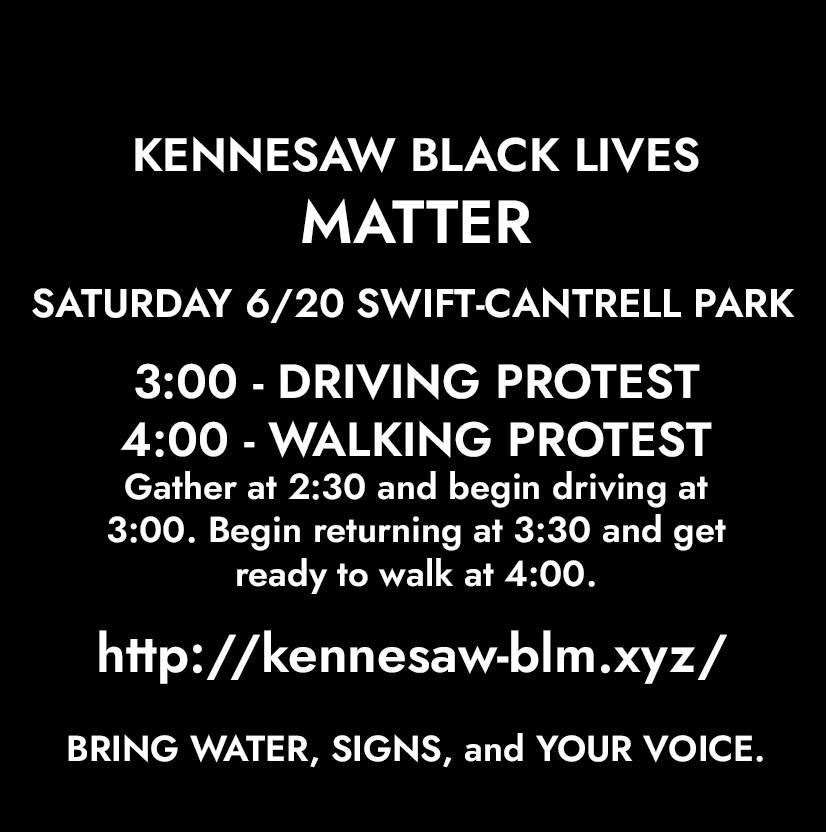
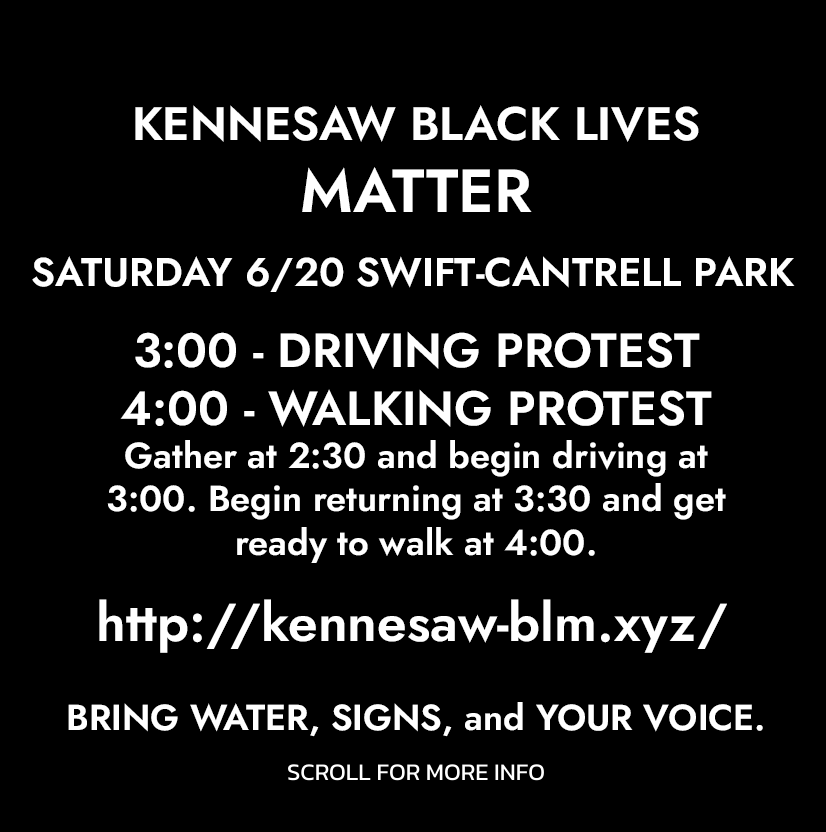
Before and after one commit to kennesaw-blm/kennesaw-blm.github.io, a Jekyll site: the page built from _pages/index.html, in a window 1280 px wide. Shown: the top 832 px of the page, without its empty margins (224-1050 px from the left). Built offline with Jekyll 4.4.1, drawn with Linux system fonts in a browser that asks for light colours; grey boxes are pictures that could not be loaded.

Commit message:
Update _elements.scss

```diff
--- a/_sass/_elements.scss
+++ b/_sass/_elements.scss
@@ -73,7 +73,7 @@ header.kennesaw {
 .center-img {
     background: black;
     color: white;
-    height: 100%;
+    height: 93%;
 
     img {
         text-align: center;
@@ -87,7 +87,7 @@ header.kennesaw {
 
     .formore {
         position: absolute;
-        bottom: 20px;
+        bottom: 10%;
         left: 50%;
         transform: translateX(-50%);
         font-size: 1.5rem;
```
